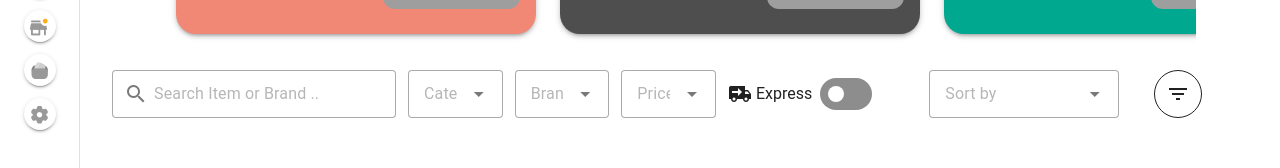
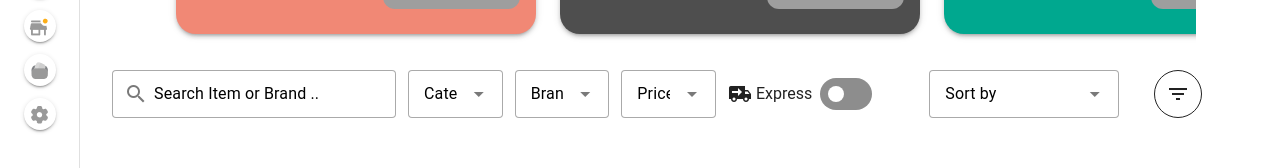
Before and after one commit to hemadlawar/FrontEnd-Developer-Assignment, a Vue app: page /home in a window 1280 px wide. Shown: the part 274-442 px from the top of the page. Built offline with nearby package versions, Linux system fonts and the light colour scheme; grey boxes are pictures that could not be loaded.

Commit message:
upadte the Fillter Bar

```diff
--- a/src/views/Home.vue
+++ b/src/views/Home.vue
@@ -118,22 +118,57 @@ const sortOptions = [
 </script>
 
 <style scoped>
-/* Make sure row stays in one line */
+/* Keep row in one line */
 .filter-bar {
   flex-wrap: nowrap !important;
   gap: 12px;
   overflow-x: auto; /* scroll on small screens */
 }
 
-/* Inputs/Selects style */
+/* Inputs/Selects container */
 .filter-input {
   border-radius: 12px;
   font-size: 14px;
 }
 
-.filter-input .v-field__input,
-.filter-input .v-field__placeholder {
-  color: black !important; /* placeholder and input text */
+/* ---------------------------
+   TEXT COLORS => BLACK
+   Use :deep() so styles apply
+   inside Vuetify components.
+----------------------------*/
+.filter-input :deep(.v-field-label),
+.filter-input :deep(.v-field__placeholder),
+.filter-input :deep(.v-field__input) {
+  color: #000 !important;
+  opacity: 1 !important;
+}
+
+/* Native input placeholder (v-text-field) */
+.filter-input :deep(input::placeholder) {
+  color: #000 !important;
+  opacity: 1 !important;
+}
+
+/* ---------------------------------
+   FIX ARROW OVERLAP IN v-select
+   Give input extra right padding
+   and keep arrow aligned at right.
+----------------------------------*/
+.filter-input :deep(.v-select .v-field__input) {
+  padding-right: 44px !important; /* room for the chevron */
+  white-space: nowrap; /* avoid wrapping under arrow */
+  text-overflow: ellipsis;
+  overflow: hidden;
+}
+
+.filter-input :deep(.v-select .v-field__append-inner) {
+  margin-left: auto !important;
+  min-width: 36px; /* reserve space for the arrow */
+  display: flex;
+  justify-content: flex-end;
+  align-items: center;
+  position: relative;
+  right: 6px; /* nudge if desired */
 }
 
 /* Filter button */
```
